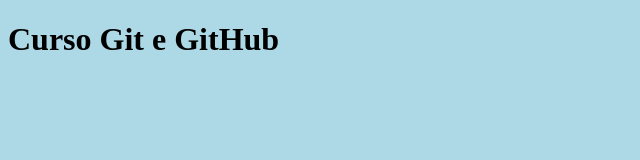
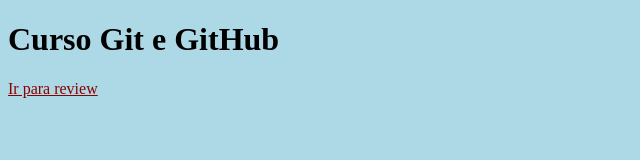
Before and after one commit to davibarbosadev/curso-git-gitHub, a website: page index.html in a window 1280 px wide. Shown: the whole page, without its empty margins (0-640 px from the left). Drawn offline with Linux system fonts and the light colour scheme.

Commit message:
add review page

```diff
--- a/index.html
+++ b/index.html
@@ -8,5 +8,6 @@
 </head>
 <body>
     <h1>Curso Git e GitHub</h1>
+    <a href="review.html">Ir para review</a>
 </body>
 </html>
--- a/style.css
+++ b/style.css
@@ -1,3 +1,7 @@
 body {
     background-color: lightblue;
 }
+
+a:any-link {
+    color: darkred;
+}
```
Also changed, not shown: review.html (added).
